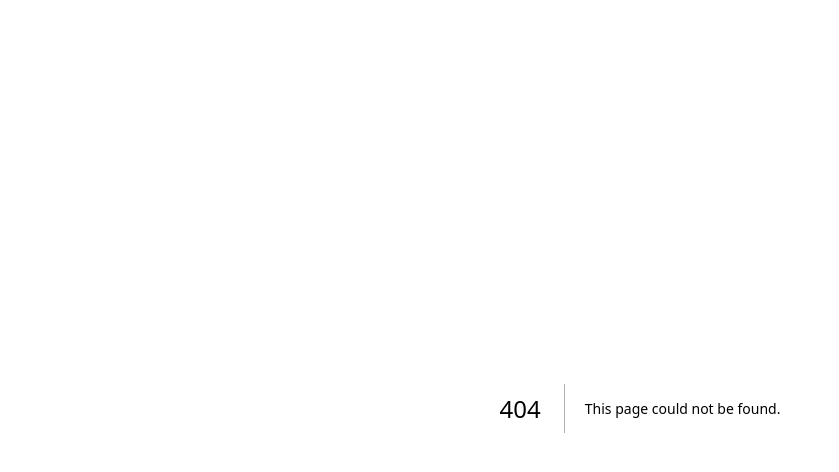
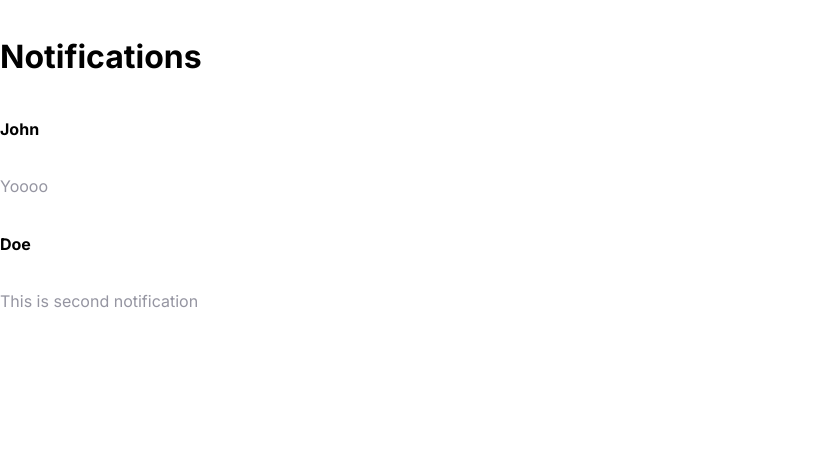
Before and after one commit to fedulovs/bandmate, a Next.js app: page /notification in a window 1280 px wide. Before the commit this address had no page. Shown: the top 472 px of the page, without its empty margins (0-839 px from the left). Built offline with nearby package versions, Linux system fonts and the light colour scheme.

Commit message:
add notification page

```diff
--- a/app/components/common/drpopdown/Dropdown.tsx
+++ b/app/components/common/drpopdown/Dropdown.tsx
@@ -19,6 +19,10 @@ const Dropdown = () => {
                 </Link>
             ))}
 
+            <Link href='/notification'>
+                <ul className='dropdown-item'>Notifications</ul>
+            </Link>
+
             <Link href='/auth/login'>
                 <ul className='dropdown-item'>Exit</ul>
             </Link>
--- /dev/null
+++ b/app/notification/page.tsx
@@ -0,0 +1,34 @@
+'use client';
+
+import React, { useState } from 'react';
+import Nav from '../components/Nav/Nav';
+import './style.css';
+
+const Notifications = () => {
+    const [notifications, setNotifications] = useState([
+        { userName: 'John', isRead: false, message: 'Yoooo' },
+        {
+            userName: 'Doe',
+            isRead: false,
+            message: 'This is second notification',
+        },
+    ]);
+
+    return (
+        <div>
+            <Nav title='Notifications' />
+            <div className='notification-container'>
+                {notifications.map((notification) => (
+                    <div className='notification-container__notification'>
+                        <h4>{notification.userName}</h4>
+                        <p className='notification-container__notification__message'>
+                            {notification.message}
+                        </p>
+                    </div>
+                ))}
+            </div>
+        </div>
+    );
+};
+
+export default Notifications;
--- /dev/null
+++ b/app/notification/style.css
@@ -0,0 +1,11 @@
+.notification-container {
+}
+
+.notification-container__notification {
+    display: flex;
+    flex-direction: column;
+}
+
+.notification-container__notification__message {
+    color: var(--color-secondary);
+}
```
Also changed, not shown: app/notification/types.ts (added, +9 -0 lines).
